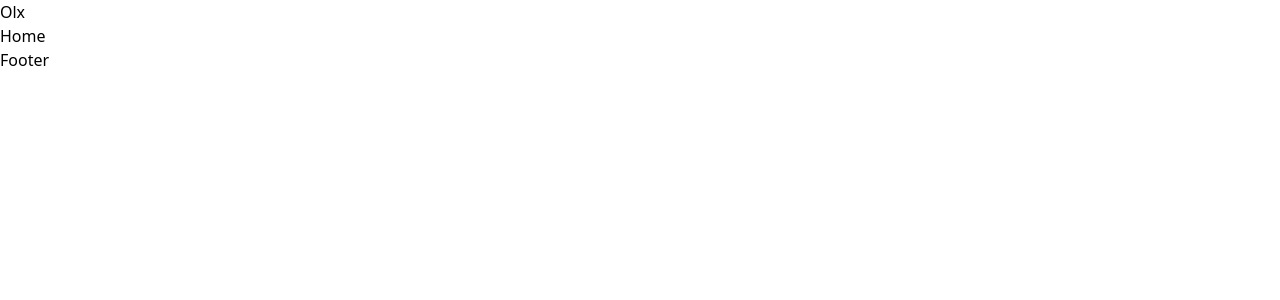
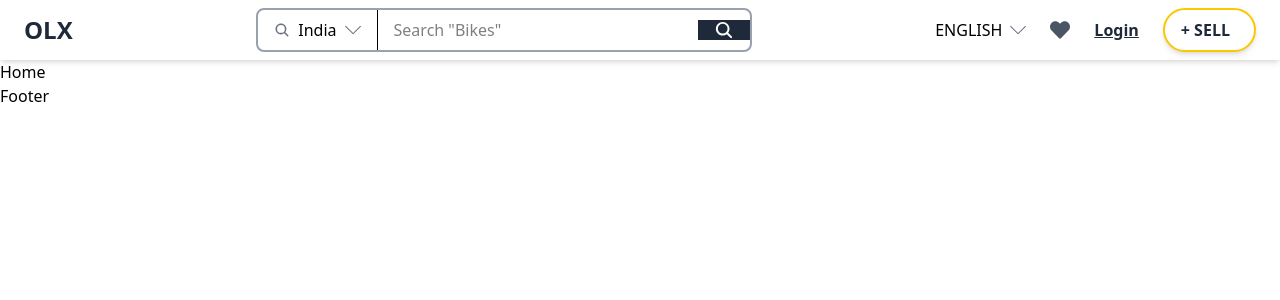
Before and after one commit to Abhi-Aku/Olx, a React (Vite) app in the folder OlxClone/: page / in a window 1280 px wide. Shown: the top 300 px of the page. Built offline with nearby package versions, Linux system fonts and the light colour scheme.

Commit message:
Data
Hello

```diff
--- a/OlxClone/src/Components/Header.jsx
+++ b/OlxClone/src/Components/Header.jsx
@@ -1,15 +1,56 @@
-import React from 'react'
+import { IoSearch } from "react-icons/io5";
+import { SlArrowDown } from "react-icons/sl";
+import { FaHeart } from "react-icons/fa";
 
-const Header = () => {
+export default function Navbar() {
   return (
-    <>
-    <header>
-      <div>Olx</div>
+    <div className="flex items-center justify-between px-6 py-2 shadow-md bg-white">
+      {/* Logo */}
+      <div className="text-2xl font-bold text-gray-800">OLX</div>
 
-    </header>
+      {/* Search Section */}
+      <div className="flex items-center border-2 border-gray-400 rounded-lg overflow-hidden">
+        {/* Location Selector */}
+        <div className="flex items-center px-4 py-2 border-r">
+          <IoSearch className="text-gray-500" />
+          <span className="ml-2">India</span>
+          <SlArrowDown className="ml-2 text-gray-500" />
+        </div>
 
-    </>
-  )
+        {/* Search Input */}
+        <input
+          type="text"
+          placeholder='Search "Bikes"'
+          className="px-4 py-2 w-80 outline-none"
+        />
+
+        {/* Search Button */}
+        <button className="px-4 bg-gray-800 text-white">
+          <IoSearch className="text-xl" />
+        </button>
+      </div>
+
+      {/* Right Section */}
+      <div className="flex items-center space-x-6">
+        {/* Language Selector */}
+        <div className="flex items-center cursor-pointer">
+          <span className="mr-2">ENGLISH</span>
+          <SlArrowDown className="text-gray-500" />
+        </div>
+
+        {/* Wishlist Icon */}
+        <FaHeart className="text-xl text-gray-600 cursor-pointer" />
+
+        {/* Login Link */}
+        <span className="text-gray-800 font-semibold underline cursor-pointer">
+          Login
+        </span>
+
+        {/* Sell Button */}
+        <button className="flex items-center px-4 py-2 bg-white border-2 border-yellow-400 rounded-full shadow-md text-gray-800 font-semibold hover:shadow-lg transition-all">
+          <span className="mr-2">+ SELL</span>
+        </button>
+      </div>
+    </div>
+  );
 }
-
-export default Header
```
